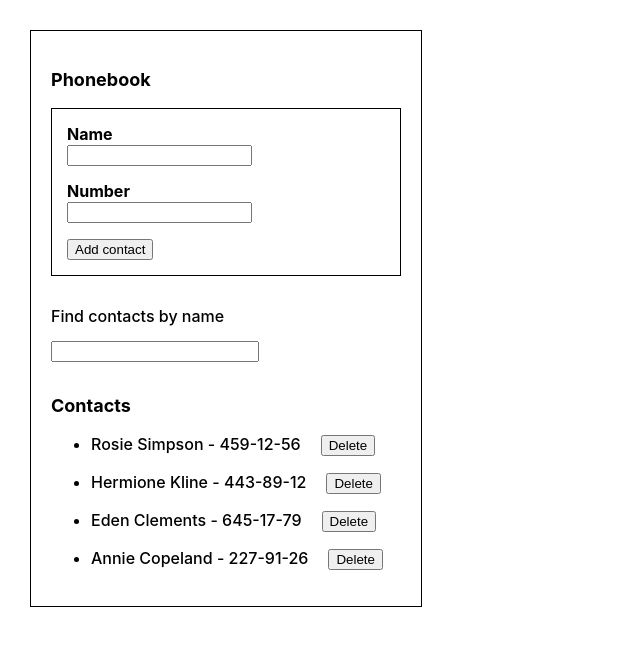
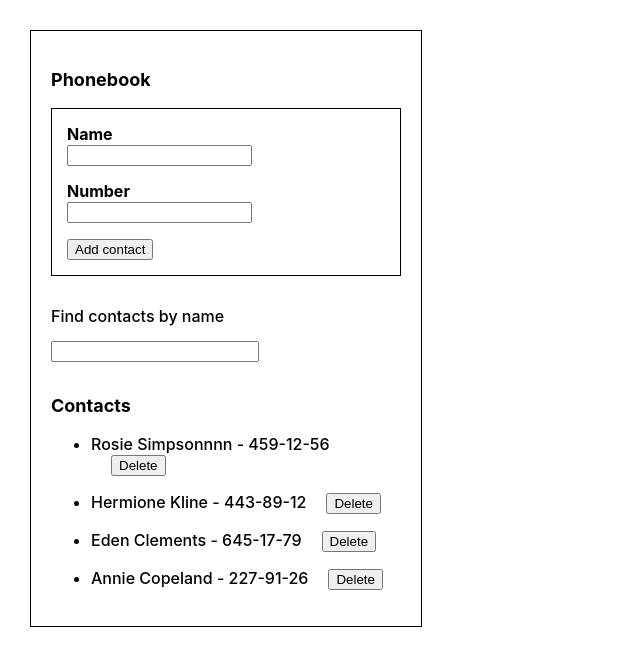
Before and after one commit to YuriyChernyakov/goit-react-hw-08-phonebook, a React (Create React App) app: page / in a window 1280 px wide. Shown: the top 666 px of the page, without its empty margins (0-640 px from the left). Built offline with nearby package versions, Linux system fonts and the light colour scheme.

Commit message:
UPD Test

```diff
--- a/src/components/App.jsx
+++ b/src/components/App.jsx
@@ -8,7 +8,7 @@ import css from './styles.module.css';
 export class App extends Component {
   state = {
     contacts: [
-      { id: "id-1", name: "Rosie Simpson", number: "459-12-56" },
+      { id: "id-1", name: "Rosie Simpsonnnn", number: "459-12-56" },
       { id: "id-2", name: "Hermione Kline", number: "443-89-12" },
       { id: "id-3", name: "Eden Clements", number: "645-17-79" },
       { id: "id-4", name: "Annie Copeland", number: "227-91-26" }
```
